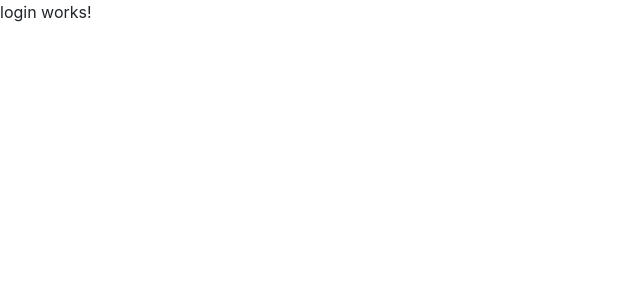
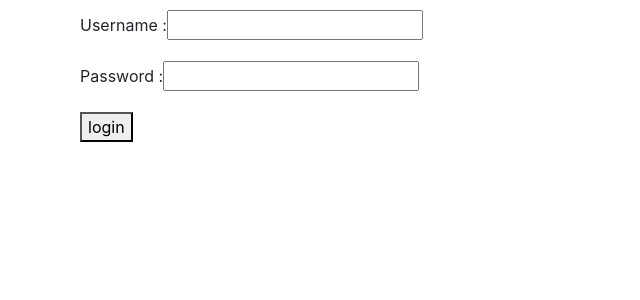
Before and after one commit to chercheri/ClientGestionStockProduits, an Angular app: page /login in a window 1280 px wide. Shown: the top 300 px of the page, without its empty margins (0-640 px from the left). Built offline with nearby package versions, Linux system fonts and the light colour scheme.

Commit message:
formulaire du login done

```diff
--- a/src/app/app.component.html
+++ b/src/app/app.component.html
@@ -1 +1,3 @@
-<router-outlet></router-outlet>
+<div class="container body">
+  <router-outlet></router-outlet>
+</div>
--- a/src/app/app.component.ts
+++ b/src/app/app.component.ts
@@ -9,15 +9,12 @@ import { AppService } from './app.service';
   styleUrls: ['./app.component.css']
 })
 export class AppComponent implements OnInit{
-  showHideSideBar : boolean = false;
   title = 'ClientGestionStockProduits';
 
   constructor(private appService : AppService,
               private router : Router){}
 
-  onShowSide(showHideSideBar){
-    this.showHideSideBar = showHideSideBar;
-  }
+
 
   ngOnInit(){
     if(!this.appService.authenticated){
--- a/src/app/app.service.ts
+++ b/src/app/app.service.ts
@@ -13,9 +13,10 @@ export class AppService {
   authenticate(credentials, callback){
     if(credentials && credentials.username == 'user' && credentials.password=="password1"){
       this.authenticated = true;
+      return callback && callback();
     } else {
       this.authenticated = false;
     }
-    return callback?callback():console.log("callback invalid");
+    return '';
   }
 }
--- a/src/app/home/home.component.html
+++ b/src/app/home/home.component.html
@@ -1,4 +1,3 @@
-<p>home works!</p>
 <div class="row body">
   <div class="col-lg-2" *ngIf="showHideSideBar">
     <app-sidebar></app-sidebar>
--- a/src/app/home/home.component.ts
+++ b/src/app/home/home.component.ts
@@ -7,9 +7,13 @@ import { Component, OnInit } from '@angular/core';
 })
 export class HomeComponent implements OnInit {
 
+  showHideSideBar : boolean = false;
+
   constructor() { }
 
   ngOnInit() {
   }
-
+  onShowSide(showHideSideBar){
+    this.showHideSideBar = showHideSideBar;
+  }
 }
--- a/src/app/login/login.component.html
+++ b/src/app/login/login.component.html
@@ -1 +1,16 @@
-<p>login works!</p>
+<div>
+  <form [formGroup]="loginForm" (submit)="login()">
+
+    <div class="form-group" >
+      <label>Username : </label>
+      <input type="text" id="username" name="username" formControlName="username" [(ngModel)]="credentials.username"/>
+    </div>
+
+    <div class="form-group" >
+      <label>Password : </label>
+      <input type="password" id="password" name="password" formControlName="password" [(ngModel)]="credentials.password"/>
+    </div>
+
+    <button type="submit">login</button>
+  </form>
+</div>
--- a/src/app/login/login.component.ts
+++ b/src/app/login/login.component.ts
@@ -1,4 +1,8 @@
 import { Component, OnInit } from '@angular/core';
+import { FormGroup, FormBuilder, Validators } from '@angular/forms';
+import { Router } from '@angular/router';
+import { AppService } from '../app.service';
+
 
 @Component({
   selector: 'app-login',
@@ -7,9 +11,32 @@ import { Component, OnInit } from '@angular/core';
 })
 export class LoginComponent implements OnInit {
 
-  constructor() { }
+
+  loginForm : FormGroup;
+
+
+  credentials = {
+    username :'',
+    password :''
+  };
+
+  constructor(private fb : FormBuilder,
+              private appservice : AppService,
+              private router : Router){}
+
 
   ngOnInit() {
+    this.loginForm = this.fb.group({
+      username: ['', [Validators.required , Validators.minLength(3)]],
+      password: ['', Validators.required]
+    });
+  }
+
+  login(){
+    this.appservice.authenticate(this.credentials, () => {
+        this.router.navigateByUrl('/home');
+    }
+  );
   }
 
 }
--- a/src/app/navbar/navbar.component.html
+++ b/src/app/navbar/navbar.component.html
@@ -1,5 +1,7 @@
 <div>
-
+  <div class="pull-right">
+    <button class="btn btn-outline-danger btn-sm" (click)="logout()">LogOut</button>
+  </div>
   <a data-toggle="collapse" (click)="afficherSideBar()"><i class="fa fa-bars" aria-hidden="true"></i></a>
   <hr>
 
```
Also changed, not shown: src/app/app.module.ts (+11 -6 lines).
